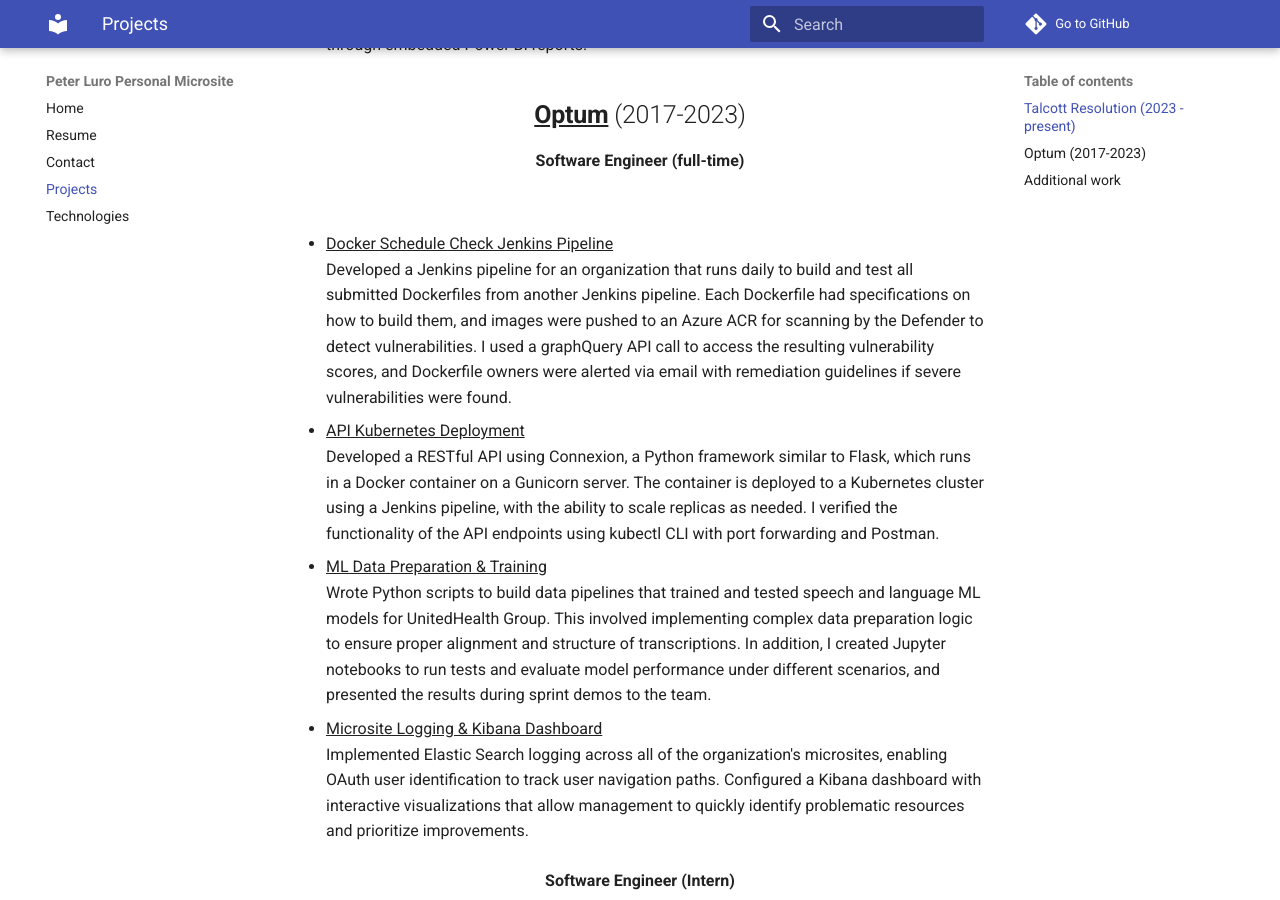
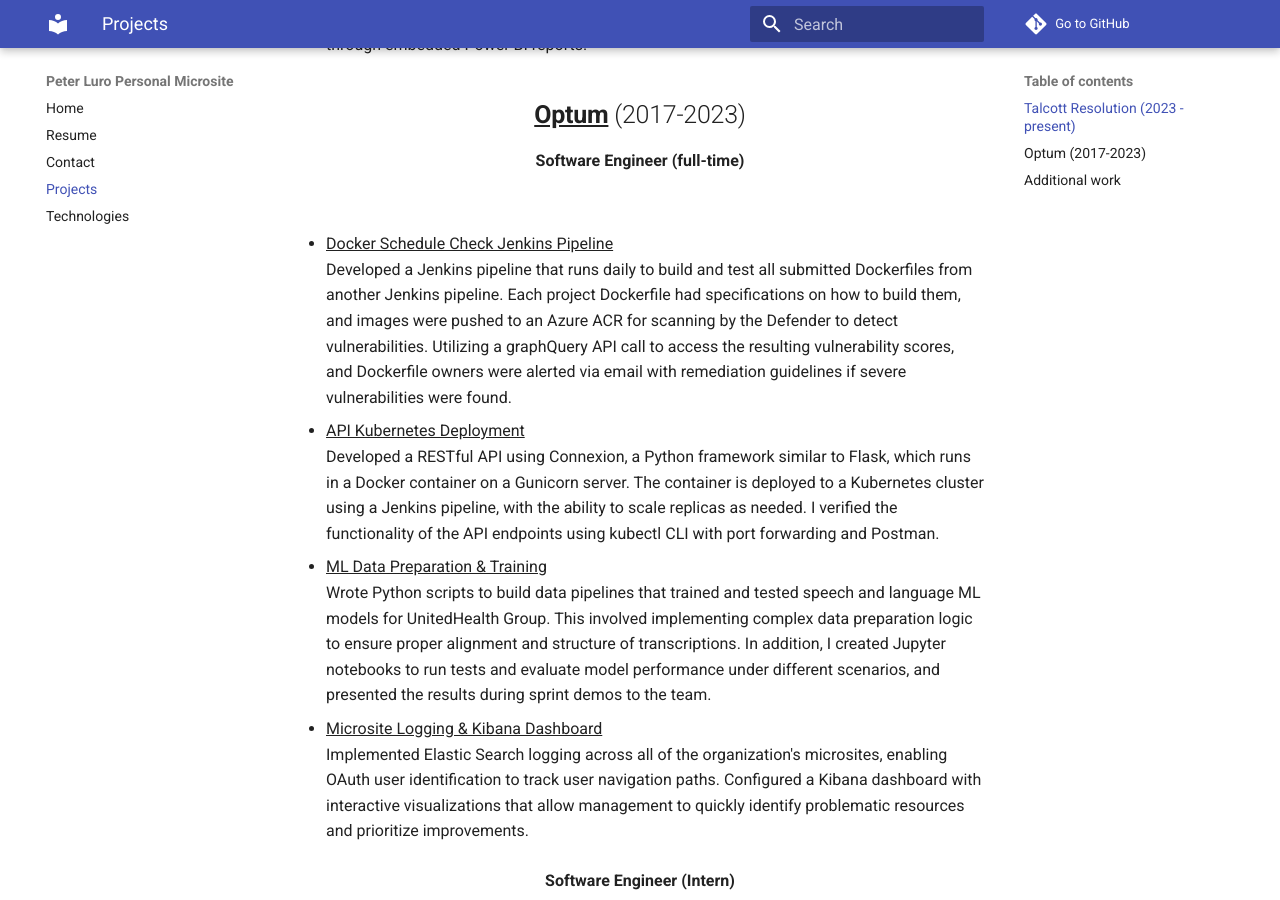
Before and after one commit to paluro567/personal-website, an MkDocs documentation site: the page built from docs/Projects.md, in a window 1280 px wide and 900 px high, scrolled down 639 px. Built offline with MkDocs 1.6.1 and Material for MkDocs 9.7.7, drawn with Linux system fonts in a browser that asks for light colours; comment, search, counter and statistics services are not loaded.

```diff
--- a/docs/Projects.md
+++ b/docs/Projects.md
@@ -16,7 +16,7 @@
 <center><b>Software Engineer (full-time)</b></center></br>
 
 - <u>Docker Schedule Check Jenkins Pipeline </u> </br>
-Developed a Jenkins pipeline for an organization that runs daily to build and test all submitted Dockerfiles from another Jenkins pipeline. Each Dockerfile had specifications on how to build them, and images were pushed to an Azure ACR for scanning by the Defender to detect vulnerabilities. I used a graphQuery API call to access the resulting vulnerability scores, and Dockerfile owners were alerted via email with remediation guidelines if severe vulnerabilities were found.
+Developed a Jenkins pipeline that runs daily to build and test all submitted Dockerfiles from another Jenkins pipeline. Each project Dockerfile had specifications on how to build them, and images were pushed to an Azure ACR for scanning by the Defender to detect vulnerabilities. Utilizing a graphQuery API call to access the resulting vulnerability scores, and Dockerfile owners were alerted via email with remediation guidelines if severe vulnerabilities were found.
 </br>
 - <u>API Kubernetes Deployment</u> </br>
 Developed a RESTful API using Connexion, a Python framework similar to Flask, which runs in a Docker container on a Gunicorn server. The container is deployed to a Kubernetes cluster using a Jenkins pipeline, with the ability to scale replicas as needed. I verified the functionality of the API endpoints using kubectl CLI with port forwarding and Postman.
```
Also changed, not shown: site/Projects/index.html, site/search/search_index.json, 1 other file.
